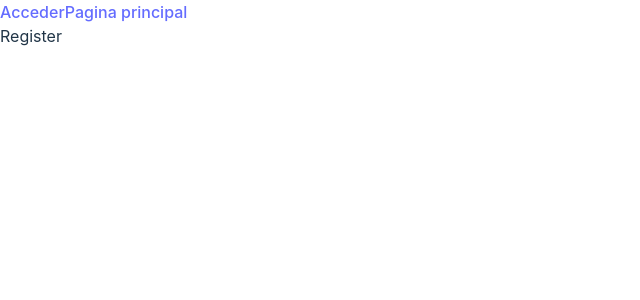
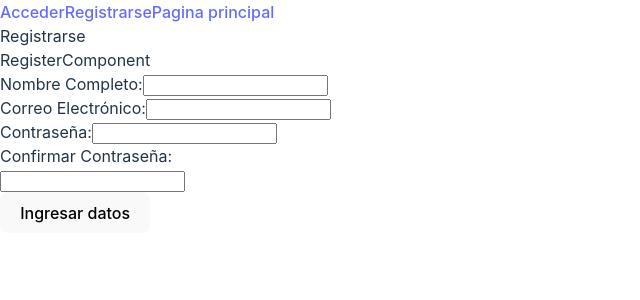
Before and after one commit to ElZapas/test-react, a React (Vite) app: page /#/register in a window 1280 px wide. Shown: the top 300 px of the page, without its empty margins (0-640 px from the left). Built offline with nearby package versions, Linux system fonts and the light colour scheme.

Commit message:
Agregar register al proyecto
creo que voy a agregarle mas cosas.

```diff
--- a/src/components/RegisterComponent.jsx
+++ b/src/components/RegisterComponent.jsx
@@ -1,21 +1,27 @@
+import { useState } from "react";
+
 export default function RegisterComponent() {
   const [email, setEmail] = useState('')
+  const [name, setName] = useState('')
   const [password, setPassword] = useState('')
+  const [confirmpass, setConfirmpass] = useState('')
   const handleOnSubmit = (event) => {
     event.preventDefault();
+    console.log({email, password})
   }
   return (
     <>
       <div>RegisterComponent</div>
       <form onSubmit={handleOnSubmit}>
         <label>Nombre Completo:</label>
-    <input type="text" id="nombre"  required></input><br></br>
+        <input value={name} onChange={(event) => setName(event.target.value)} type="text" id="nombre" required></input><br></br>
         <label>Correo Electrónico:</label>
-    <input type="email" id="email" required></input><br></br>
+        <input value={email} onChange={(event) => setEmail(event.target.value)} type="email" id="email" required></input><br></br>
         <label>Contraseña:</label>
-    <input type="password" id="password" required></input><br></br>
+        <input value={password} onChange={(event) => setPassword(event.target.value)} type="password" id="password" required></input><br></br>
         <label>Confirmar Contraseña:</label><br></br>
-    <input type="password" id="confirm_password" required></input><br></br>
+        <input value={confirmpass} onChange={(event) => setConfirmpass(event.target.value)} type="password" id="confirm_password" required></input><br></br>
+        <button type="submit">Ingresar datos</button>
       </form>
     </>
   )
--- a/src/layouts/Layout.jsx
+++ b/src/layouts/Layout.jsx
@@ -5,6 +5,7 @@ export default function Layout() {
     <>
     <nav>
     <Link to="/login">Acceder</Link>
+    <Link to="/register">Registrarse</Link>
     <Link to="/">Pagina principal</Link>
     </nav>
     <Outlet />
--- a/src/views/Login.jsx
+++ b/src/views/Login.jsx
@@ -1,6 +1,4 @@
 import FormComponent from '../components/FormComponent'
-
-
 export default function Login() {
   return (
     <>
--- a/src/views/Register.jsx
+++ b/src/views/Register.jsx
@@ -1,5 +1,10 @@
+import RegisterComponent from "../components/RegisterComponent";
+
 export default function Register() {
   return (
-    <div>Register</div>
+    <>
+    <div>Registrarse</div>
+    <RegisterComponent/>
+    </>
   )
 }
```
Lines whose indentation alone changed are shown as unchanged.
